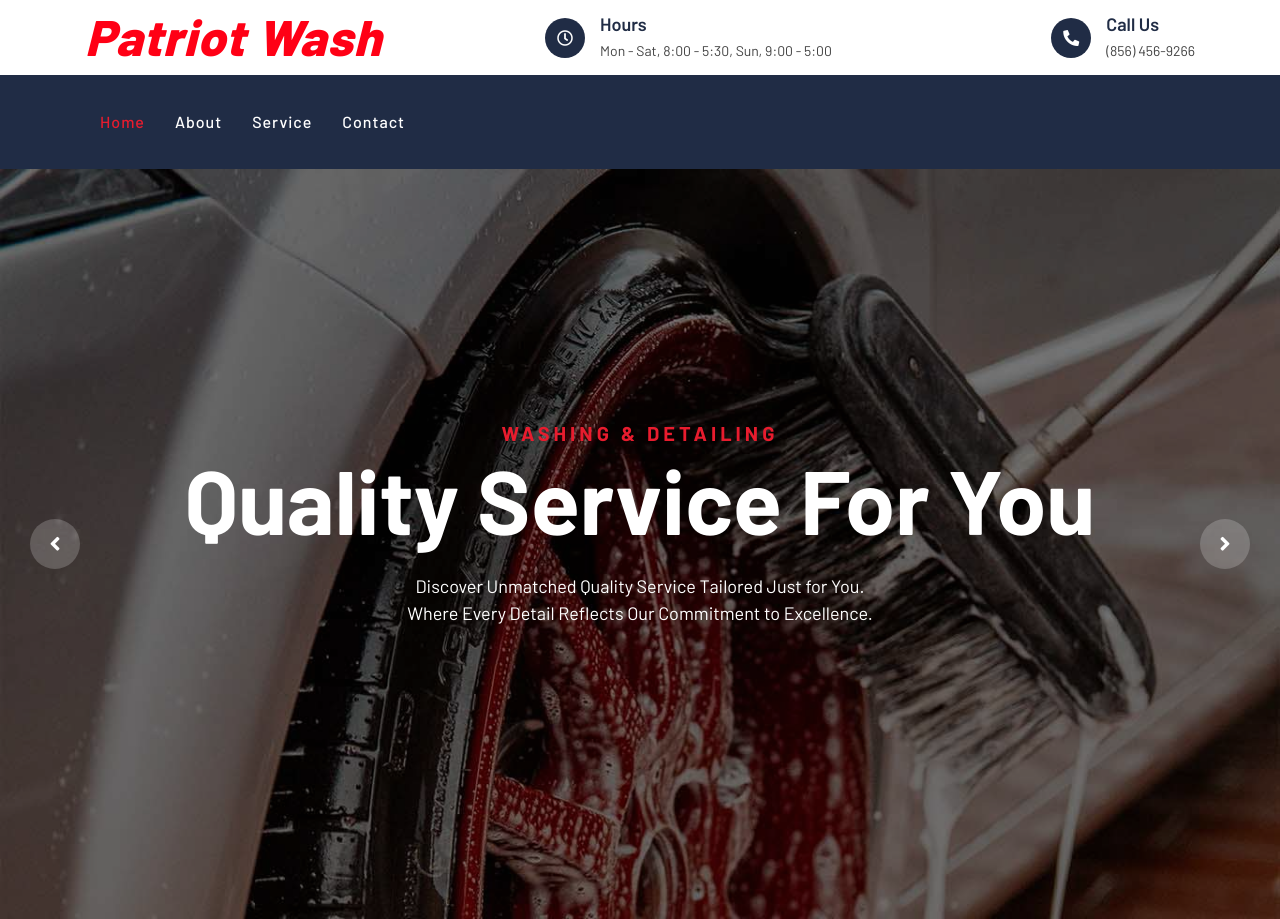
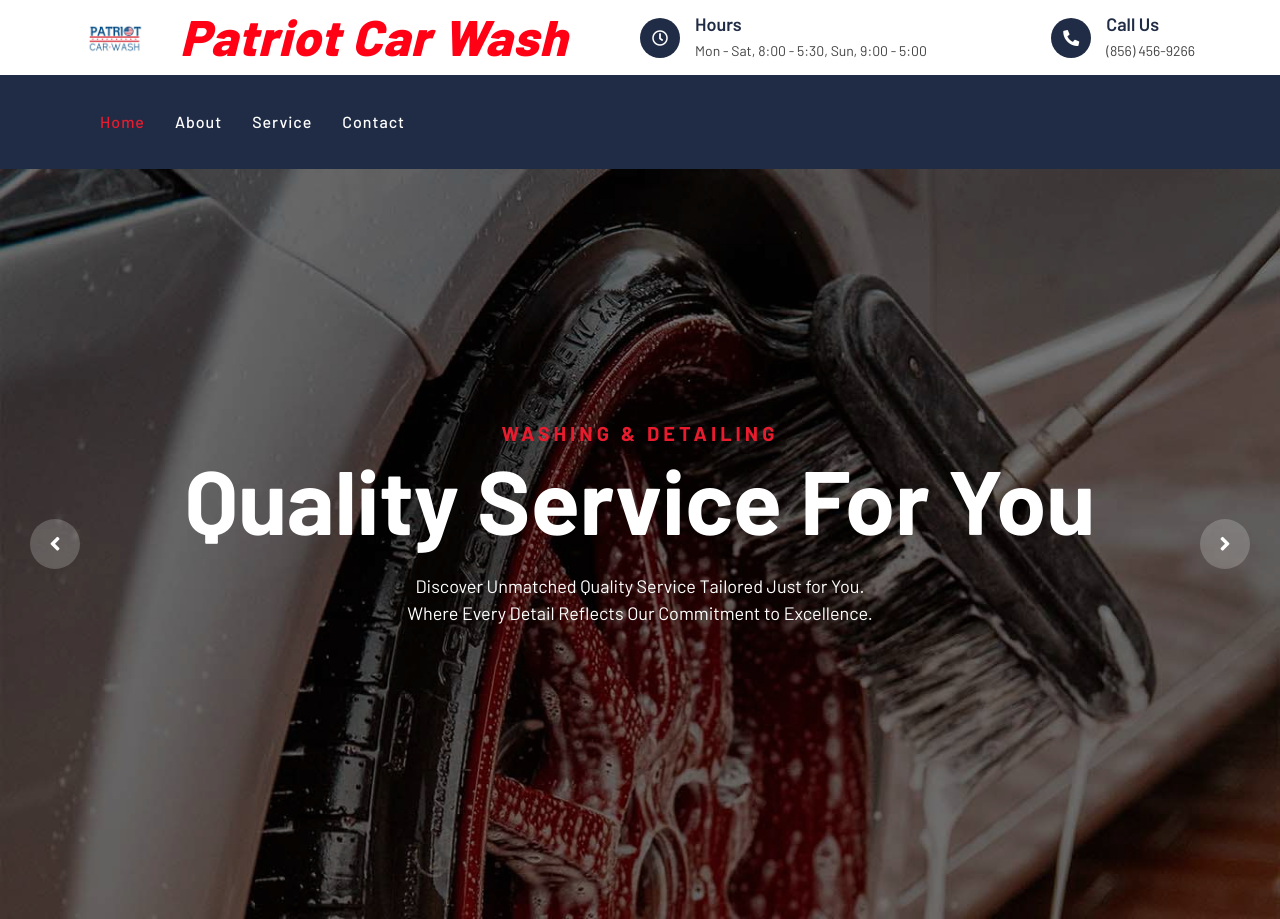
Before and after one commit to idleite/car-wash, a plain HTML site: page gloucester/index.html in a window 1280 px wide. Shown: the top 919 px of the page. Drawn offline with nearby package versions, Linux system fonts and the light colour scheme.

Commit message:
added header all

```diff
--- a/gloucester/index.html
+++ b/gloucester/index.html
@@ -31,16 +31,21 @@
         <div class="top-bar">
             <div class="container">
                 <div class="row align-items-center">
-                    <div class="col-lg-5 col-md-12">
+                    <div class="col-1">
                         <div class="logo">
                             <a href="index.html">
-                                <h1>Patriot Wash</h1>
-                                <!-- <img src="img/logo.jpg" alt="Logo"> -->
+                                <img src="img/logo.png" alt="Logo">
                             </a>
                         </div>
                     </div>
-                    <div class="col-8 col-md-7 d-none d-lg-block">
-                        <div class="row">
+                    <div class="col-lg-5">
+                        <div class="logo">
+                            <a href="index.html">
+                                <h1>Patriot Car Wash</h1>
+
+                            </a>
+                        </div>
+                    </div>
                     <div class="col-lg-6.1">
                         <div class="top-bar-item">
                             <div class="top-bar-icon">
@@ -61,9 +66,6 @@
                                 <h3>Call Us</h3>
                                 <p>(856) 456-9266</p>
                             </div>
-                                </div>
-                            </div>
-
                         </div>
                     </div>
                 </div>
@@ -166,12 +168,12 @@ Where Every Detail Reflects Our Commitment to Excellence.
 Established in 1989, Patriots Car Wash is a family-owned facility situated in Gloucester City. Offering both a convenient drive-thru tunnel and self-serve options, our dedicated team of friendly staff is committed to providing every customer with a 5-star experience.
 <br> <br>
 Our unique Unlimited Wash Program sets us apart, allowing customers to indulge in a sparkling clean car throughout the entire month for one low, budget-friendly price. At Patriots Car Wash, we pride ourselves on delivering top-notch service and a pristine shine that goes beyond expectations. Join us for unparalleled convenience, quality, and customer satisfaction.                            </p>
-                            <ul>
+                            <!-- <ul>
                                 <li><i class="far fa-check-circle"></i>Seats washing</li>
                                 <li><i class="far fa-check-circle"></i>Vacuum cleaning</li>
                                 <li><i class="far fa-check-circle"></i>Interior wet cleaning</li>
                                 <li><i class="far fa-check-circle"></i>Window wiping</li>
-                            </ul>
+                            </ul> -->
 
                         </div>
                     </div>
```
Also changed, not shown: gloucester/about.html (+12 -10 lines), gloucester/contact.html (+10 -8 lines), gloucester/service.html (+10 -8 lines), index.html (+10 -2 lines), gloucester/img/logo.png (added), img/logo.png (added). Lines whose indentation alone changed are shown as unchanged.
